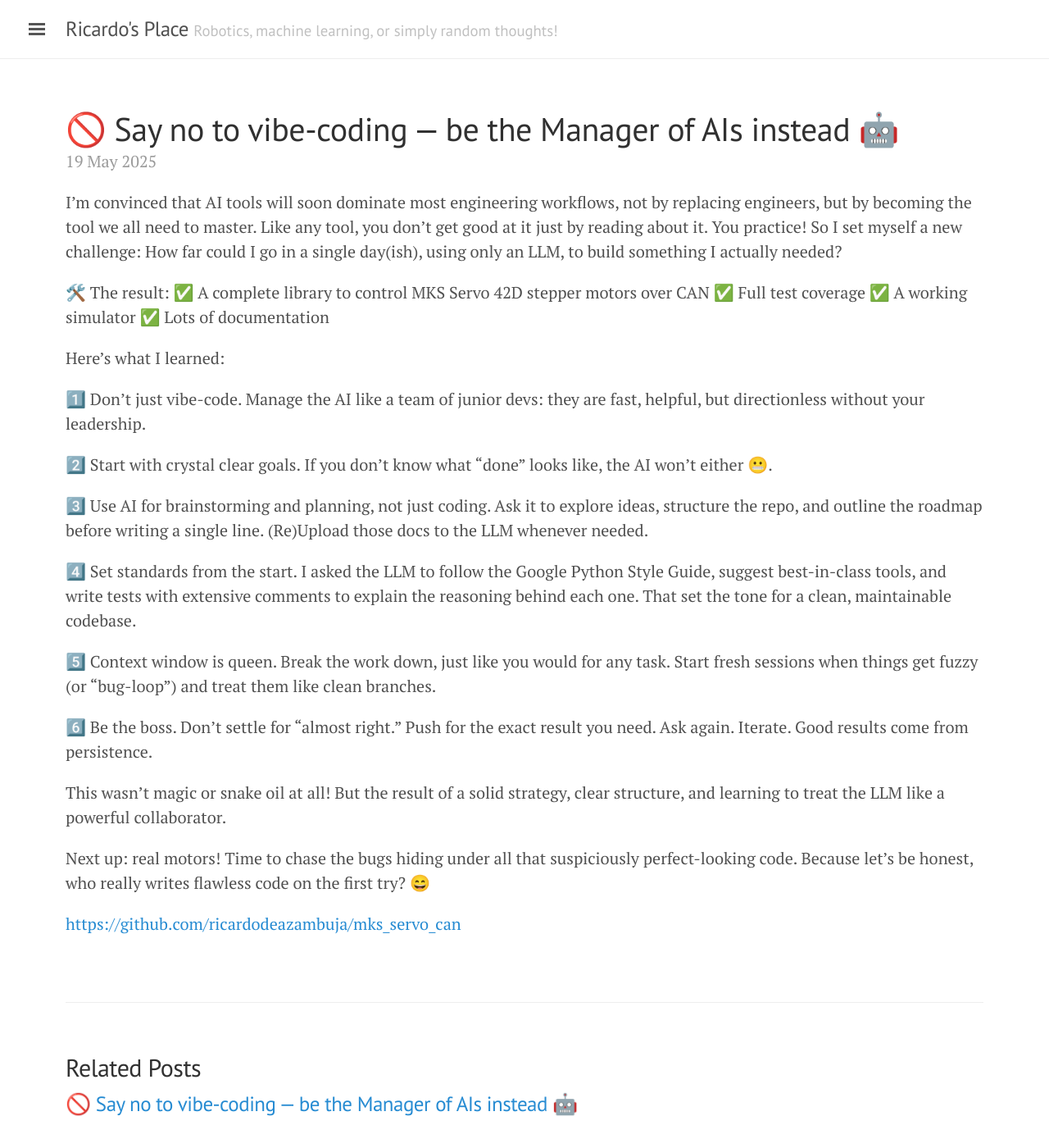
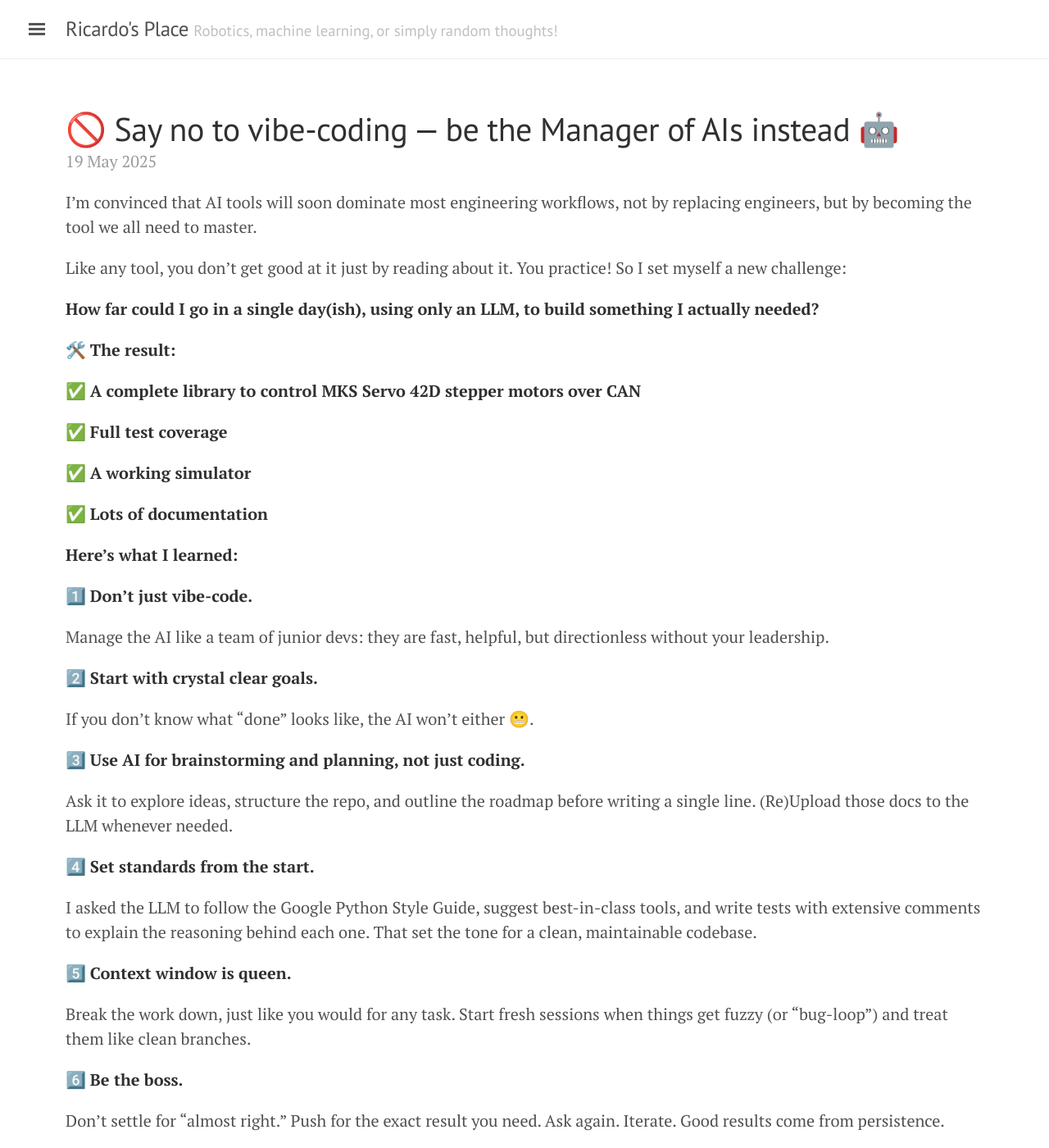
Before and after one commit to ricardodeazambuja/ricardodeazambuja.github.io, a Jekyll site: the page built from _posts/2025-05-19-ai-management.md, in a window 1280 px wide and 1400 px high. Shown: the whole window at 82% size. Built offline with Jekyll 4.4.1, drawn with Linux system fonts in a browser that asks for light colours; some of the changed text lies outside the part shown.

Commit message:
Formatting

```diff
--- a/_posts/2025-05-19-ai-management.md
+++ b/_posts/2025-05-19-ai-management.md
@@ -8,38 +8,58 @@ comments: true
 ---
 
 I’m convinced that AI tools will soon dominate most engineering workflows, not by replacing engineers, but by becoming the tool we all need to master.
+
 Like any tool, you don’t get good at it just by reading about it. You practice! So I set myself a new challenge:
-How far could I go in a single day(ish), using only an LLM, to build something I actually needed?
+
+**How far could I go in a single day(ish), using only an LLM, to build something I actually needed?**
 <!--more-->
 
-🛠️ The result:
- ✅ A complete library to control MKS Servo 42D stepper motors over CAN
- ✅ Full test coverage
- ✅ A working simulator
- ✅ Lots of documentation
+🛠️ **The result:**
 
-Here’s what I learned:
+ ✅ **A complete library to control MKS Servo 42D stepper motors over CAN**
 
-1️⃣ Don’t just vibe-code.
+ ✅ **Full test coverage**
+
+ ✅ **A working simulator**
+
+ ✅ **Lots of documentation**
+
+
+**Here’s what I learned:**
+
+1️⃣ **Don’t just vibe-code.**
+
 Manage the AI like a team of junior devs: they are fast, helpful, but directionless without your leadership.
 
-2️⃣ Start with crystal clear goals.
+
+2️⃣ **Start with crystal clear goals.**
+
 If you don’t know what “done” looks like, the AI won’t either 😬.
 
-3️⃣ Use AI for brainstorming and planning, not just coding.
+
+3️⃣ **Use AI for brainstorming and planning, not just coding.**
+
 Ask it to explore ideas, structure the repo, and outline the roadmap before writing a single line. (Re)Upload those docs to the LLM whenever needed.
 
-4️⃣ Set standards from the start.
+
+4️⃣ **Set standards from the start.**
+
 I asked the LLM to follow the Google Python Style Guide, suggest best-in-class tools, and write tests with extensive comments to explain the reasoning behind each one. That set the tone for a clean, maintainable codebase.
 
-5️⃣ Context window is queen.
+
+5️⃣ **Context window is queen.**
+
 Break the work down, just like you would for any task. Start fresh sessions when things get fuzzy (or "bug-loop") and treat them like clean branches.
 
-6️⃣ Be the boss.
+
+6️⃣ **Be the boss.**
+
 Don’t settle for “almost right.” Push for the exact result you need. Ask again. Iterate. Good results come from persistence.
+
 
 This wasn’t magic or snake oil at all! But the result of a solid strategy, clear structure, and learning to treat the LLM like a powerful collaborator.
 
-Next up: real motors! Time to chase the bugs hiding under all that suspiciously perfect-looking code. Because let’s be honest, who really writes flawless code on the first try? 😄
+
+**Next up:** real motors! Time to chase the bugs hiding under all that suspiciously perfect-looking code. Because let’s be honest, who really writes flawless code on the first try? 😄
 
 [https://github.com/ricardodeazambuja/mks_servo_can](https://github.com/ricardodeazambuja/mks_servo_can)
```
